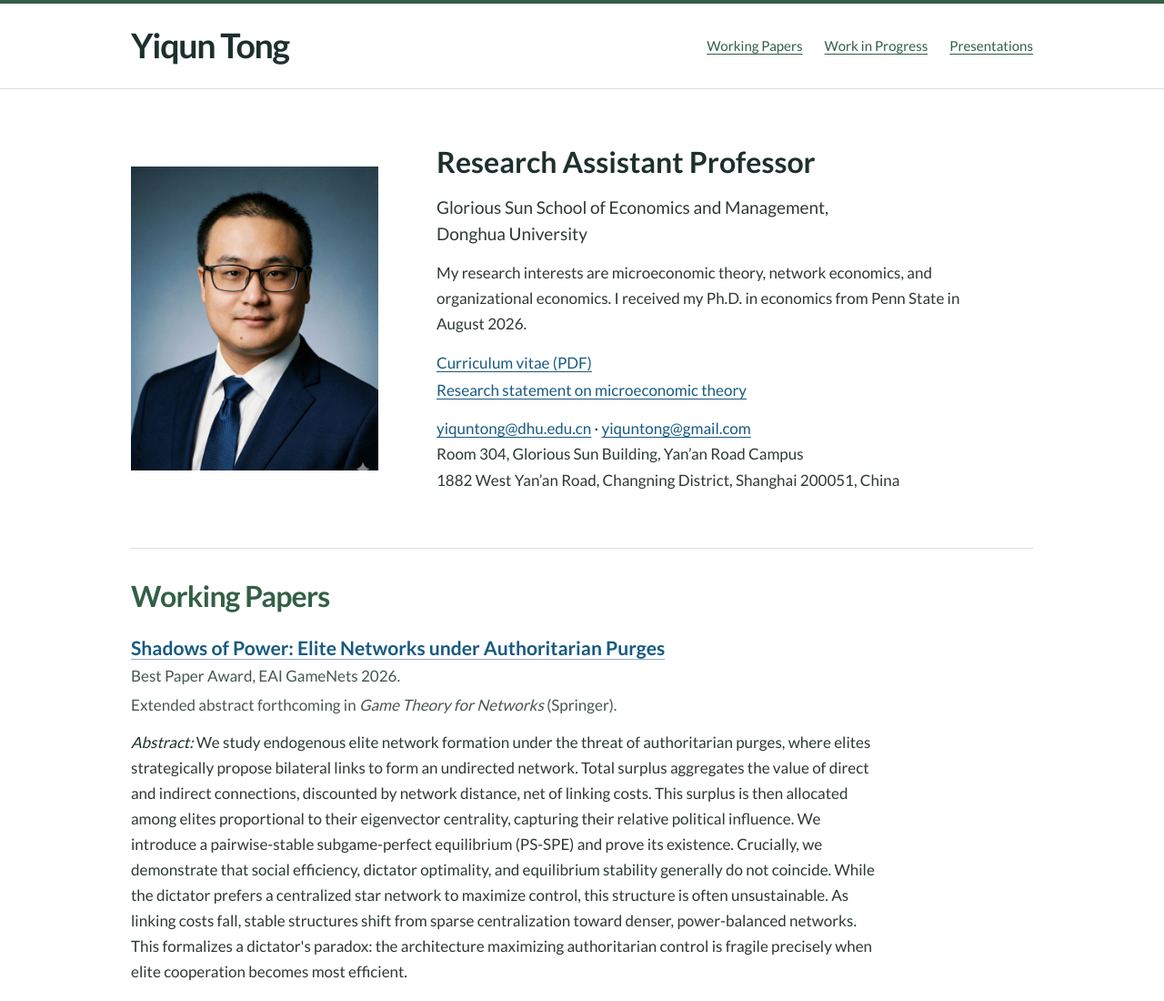
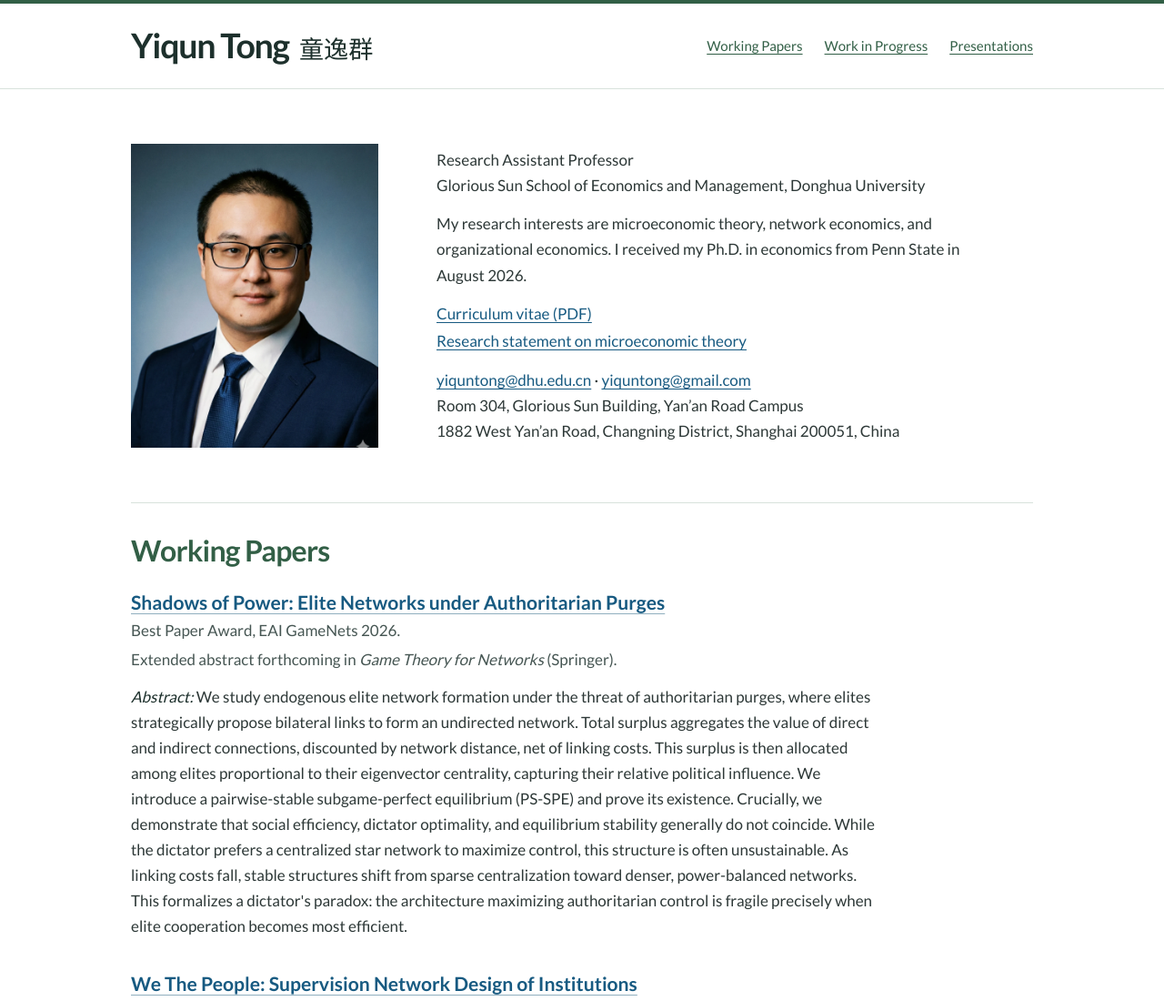
Before and after one commit to yiquntong/yiquntong.github.io, a plain HTML site: page index.html in a window 1280 px wide. Shown: the top 1100 px of the page at 91% size. Drawn offline with Linux system fonts and the light colour scheme.

Commit message:
Display the bilingual name and set the faculty role in body text

```diff
--- a/assets/site.css
+++ b/assets/site.css
@@ -10,6 +10,14 @@
   src: url("fonts/lato-700.woff2") format("woff2");
   font-weight: 700;
   font-display: swap;
+}
+
+@font-face {
+  font-family: "Noto Sans CJK SC";
+  src: url("fonts/noto-sans-sc-name.woff") format("woff");
+  font-weight: 400;
+  font-display: swap;
+  unicode-range: U+7AE5, U+7FA4, U+9038;
 }
 
 :root {
@@ -86,6 +94,15 @@ h1 {
   letter-spacing: -0.035em;
 }
 
+.chinese-name {
+  display: inline-block;
+  margin-inline-start: 0.2em;
+  font-family: "Noto Sans CJK SC", "PingFang SC", "Microsoft YaHei", sans-serif;
+  font-size: 0.72em;
+  font-weight: 400;
+  letter-spacing: normal;
+}
+
 nav { display: flex; flex-wrap: wrap; gap: 0.15rem 1.5rem; }
 nav a { padding-block: 0.3rem; color: var(--green); font-size: 0.94rem; }
 
@@ -99,9 +116,7 @@ nav a { padding-block: 0.3rem; color: var(--green); font-size: 0.94rem; }
 
 .portrait { display: block; width: 100%; height: auto; }
 .introduction { max-width: 36rem; }
-.introduction h2 { color: var(--ink); font-size: clamp(1.5rem, 3vw, 2rem); }
 .introduction > * + * { margin-top: 0.9rem; }
-.introduction .bio { font-size: 1.1875rem; line-height: 1.55; }
 .documents p + p { margin-top: 0.15rem; }
 .contact { font-style: normal; }
 
--- a/index.html
+++ b/index.html
@@ -3,12 +3,12 @@
 <head>
   <meta charset="utf-8">
   <meta name="viewport" content="width=device-width, initial-scale=1">
-  <title>Yiqun Tong</title>
-  <meta name="author" content="Yiqun Tong">
+  <title>Yiqun Tong (童逸群)</title>
+  <meta name="author" content="Yiqun Tong (童逸群)">
   <meta name="description" content="Yiqun Tong, Research Assistant Professor at Donghua University. Research in microeconomic theory, network economics, and organizational economics.">
   <link rel="canonical" href="https://yiquntong.github.io/">
   <meta property="og:type" content="website">
-  <meta property="og:title" content="Yiqun Tong">
+  <meta property="og:title" content="Yiqun Tong (童逸群)">
   <meta property="og:url" content="https://yiquntong.github.io/">
   <meta property="og:image" content="https://yiquntong.github.io/assets/yiqun-tong.webp">
   <meta property="og:image:alt" content="Portrait of Yiqun Tong">
@@ -19,7 +19,7 @@
   <a class="skip-link" href="#main-content">Skip to content</a>
   <header class="masthead">
     <div class="shell masthead-inner">
-      <h1>Yiqun Tong</h1>
+      <h1>Yiqun Tong <span class="chinese-name" lang="zh-Hans">童逸群</span></h1>
       <nav aria-label="Page sections">
         <a href="#working-papers">Working Papers</a>
         <a href="#work-in-progress">Work in Progress</a>
@@ -33,8 +33,8 @@
       <img class="portrait" src="assets/yiqun-tong.webp" width="1280" height="1568"
            alt="Portrait of Yiqun Tong" fetchpriority="high">
       <div class="introduction">
-        <h2 id="position">Research Assistant Professor</h2>
-        <p class="bio">
+        <p>
+          <span id="position">Research Assistant Professor</span><br>
           Glorious Sun School of Economics and Management, Donghua&nbsp;University
         </p>
         <p>
```
Also changed, not shown: assets/fonts/OFL-NotoSansCJK.txt (added), assets/fonts/noto-sans-sc-name.woff (added), 3 other files.
